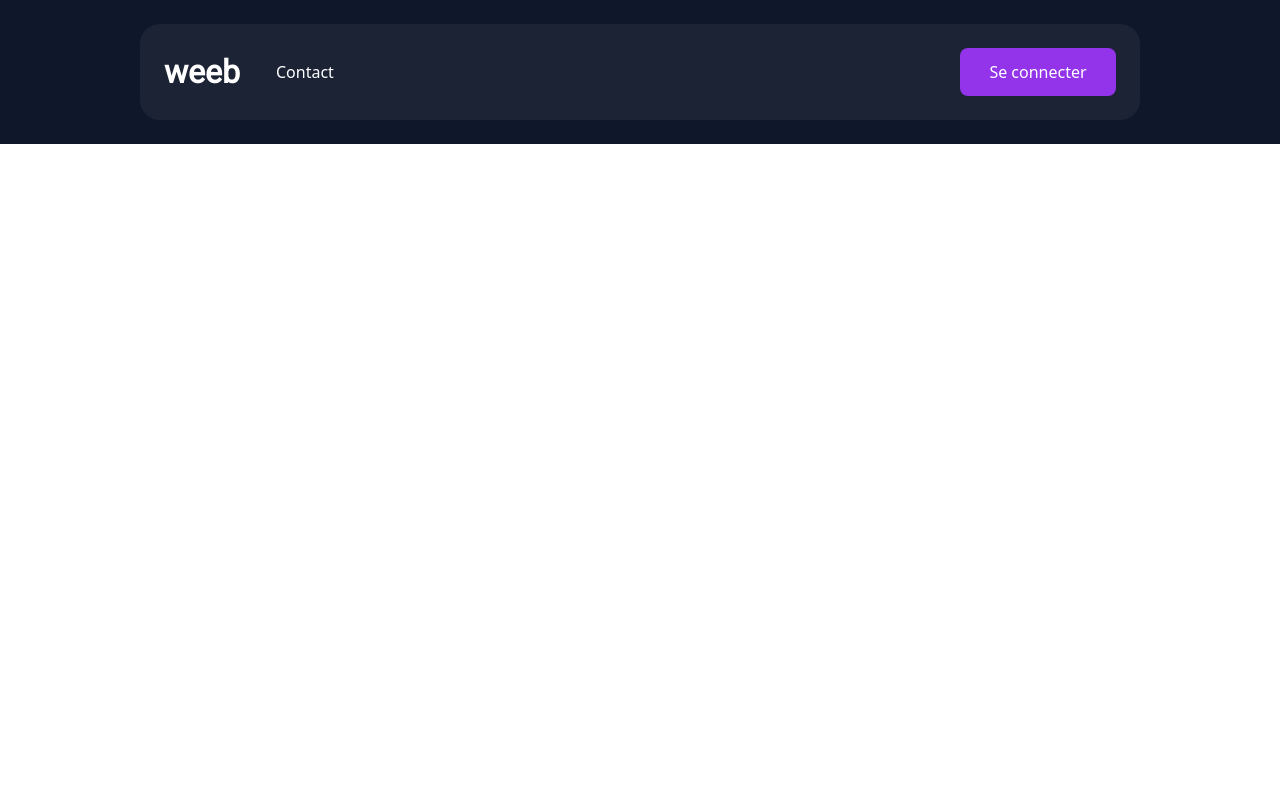
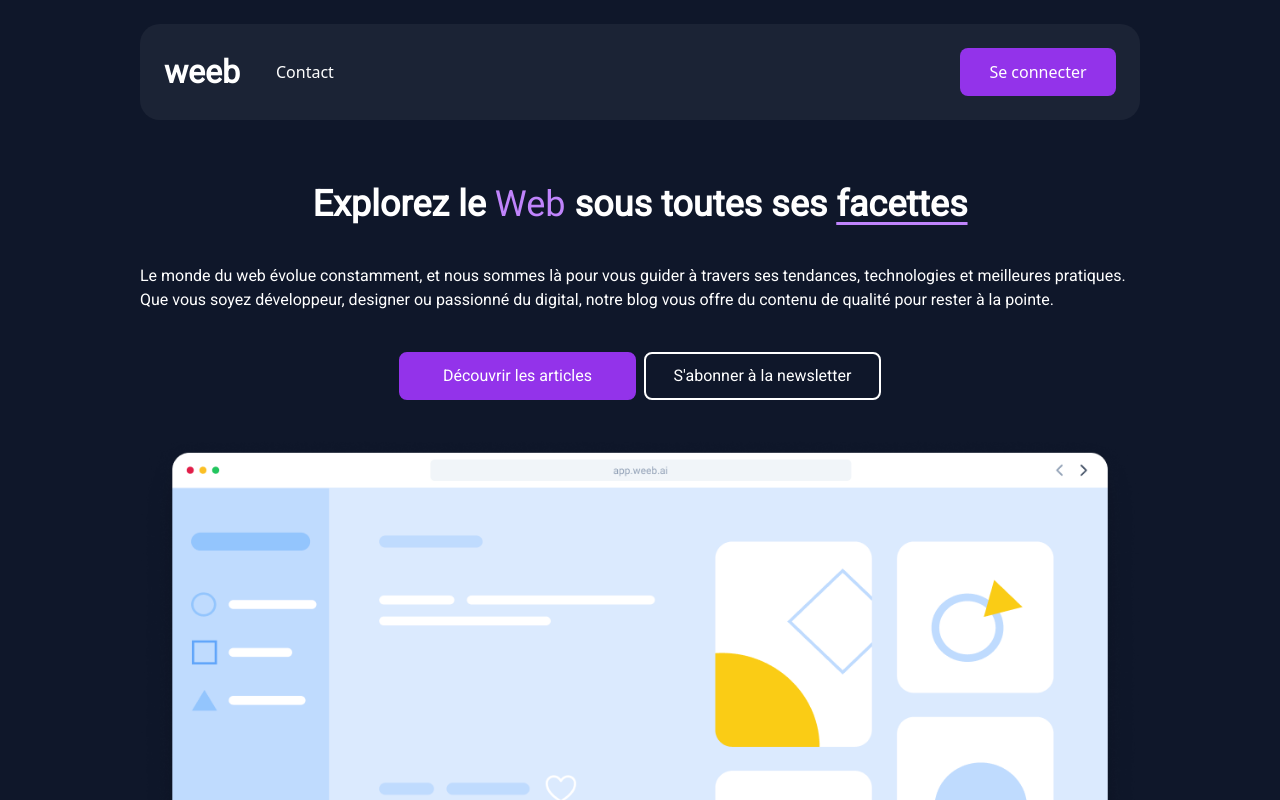
Before and after one commit to Meez25/weeb_bronner_yann, a React (Vite) app in the folder frontend/: page / in a window 1280 px wide. Shown: the top 800 px of the page. Built offline with nearby package versions, Linux system fonts and the light colour scheme.

Commit message:
feat: Hero section

```diff
--- a/frontend/src/App.tsx
+++ b/frontend/src/App.tsx
@@ -1,10 +1,12 @@
 import './App.css'
-import { Header } from './components/Header.tsx'
+import { Header } from './components/Header.tsx';
+import { Hero } from './components/Hero.tsx';
 
 function App() {
   return (
     <>
       <Header />
+      <Hero />
     </>
   )
 }
--- /dev/null
+++ b/frontend/src/components/Hero.tsx
@@ -0,0 +1,20 @@
+import hero from '../assets/Desktop.png';
+
+export const Hero = () => {
+    return (
+        <section className="mx-auto bg-[#0F172A] text-white font-roboto px-5 flex justify-center py-10 flex-col">
+            <h1 className="mx-auto max-w-[1000px] font-extrabold text-4xl mb-10">Explorez le <span className="text-[#C084FC] font-light">Web</span> sous toutes ses <span className="underline decoration-[#C084FC] underline-offset-6">facettes</span></h1>
+            <p className="mx-auto max-w-[1000px] font-normal mb-10">Le monde du web évolue constamment, et nous sommes là pour vous guider à travers ses tendances, technologies et meilleures pratiques. Que vous soyez développeur, designer ou passionné du digital, notre blog vous offre du contenu de qualité pour rester à la pointe.
+            </p>
+            <div className="max-w-[1000px] flex flex-col mx-auto gap-2 md:flex-row mb-10">
+                <button className="bg-[#9333EA] w-[237px] rounded-lg border-2 border-[#9333EA] h-12 cursor-pointer">
+                    Découvrir les articles
+                </button>
+                <button className="border-2 rounded-lg h-12 w-[237px] cursor-pointer">
+                    S'abonner à la newsletter
+                </button>
+            </div>
+            <img className='lg:mx-auto max-w-[1000px]' src={hero} alt="Image conceptuelle d'une interface" />
+        </section>
+    )
+}
```
Also changed, not shown: frontend/src/assets/Desktop.png (added).
